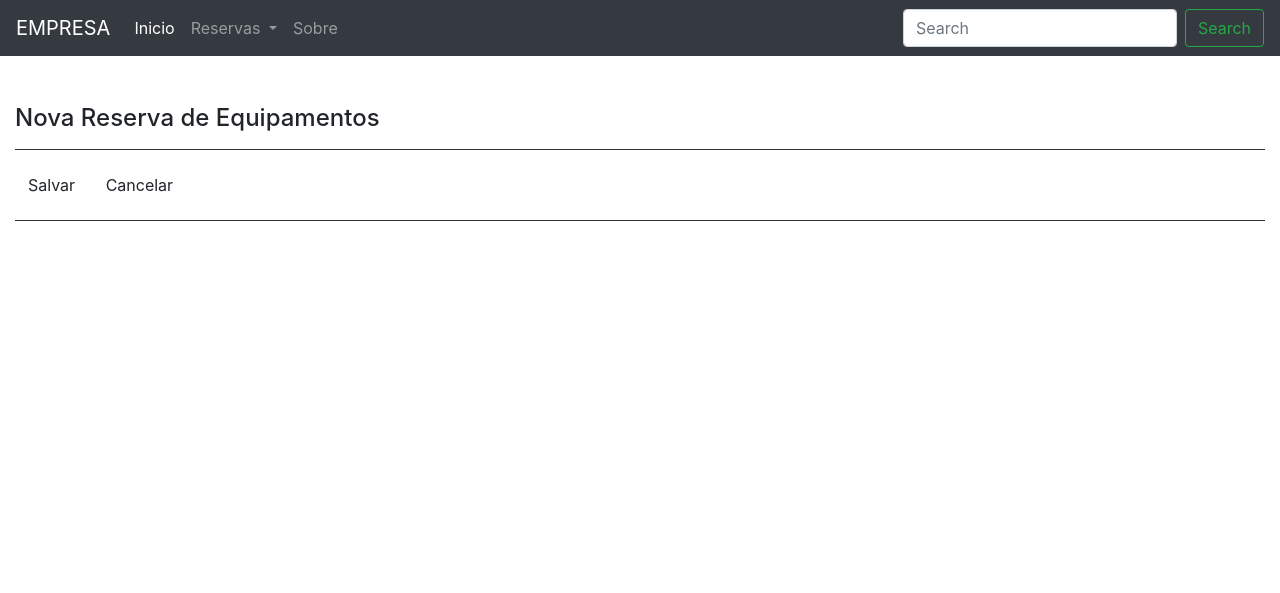
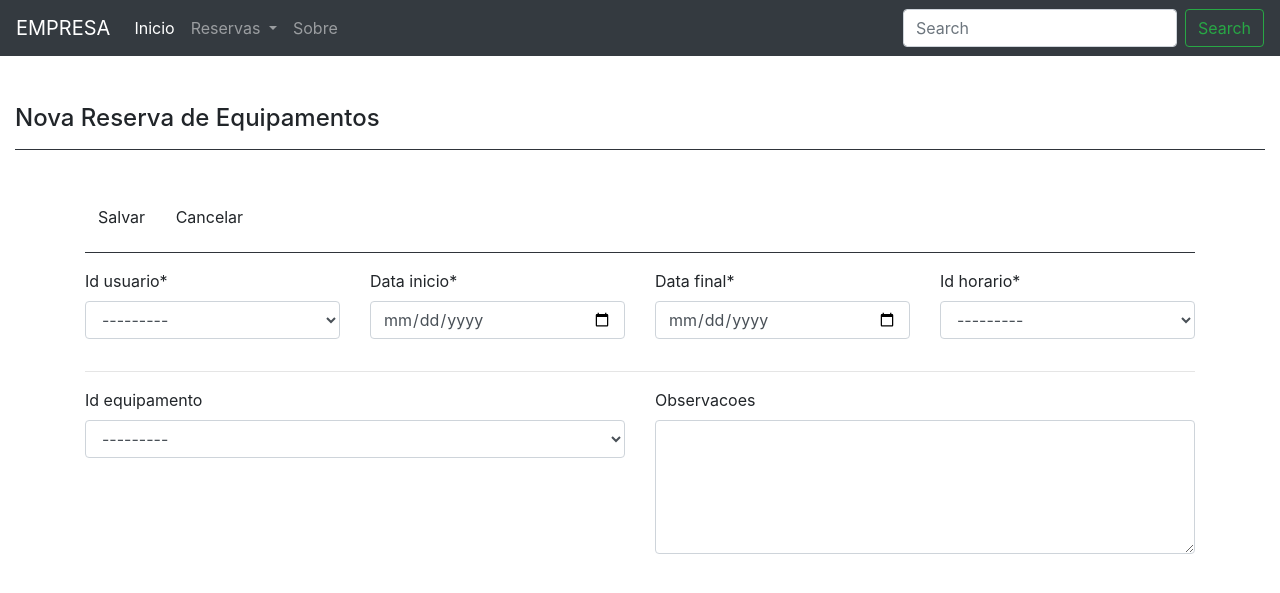
Before and after one commit to wbsartori/sistema-reservas, a Django app: page /equipamento/novo/ in a window 1280 px wide. Shown: the top 593 px of the page. Run offline with Django 3.2, Linux system fonts and the light colour scheme; data that the repository does not hold is empty; some libraries are stand-ins or nearby versions.

Commit message:
Criado forms de Equipamentos e ajustado o layout.

```diff
--- a/app/backend/models.py
+++ b/app/backend/models.py
@@ -7,6 +7,7 @@
 # Feel free to rename the models, but don't rename db_table values or field names.
 from django.db import models
 
+from datetime import datetime
 
 class AuthGroup(models.Model):
     name = models.CharField(unique=True, max_length=150)
@@ -142,7 +143,7 @@ class Departamentos(models.Model):
         return self.descricao
 
 
-class EmpDeFpartamento(models.Model):
+class EmpDepartamento(models.Model):
     id_departamento = models.ForeignKey('Departamentos', on_delete=models.CASCADE, db_column='id_departamento', blank=True, null=True)
     id_empresa = models.ForeignKey('EmpEmpresa', on_delete=models.CASCADE, db_column='id_empresa', blank=True, null=True)
     id_filial = models.ForeignKey('EmpFilial', on_delete=models.CASCADE, db_column='id_filial', blank=True, null=True)
@@ -328,3 +329,29 @@ class VeiculoTipoVeiculo(models.Model):
 
     def __str__(self):
         return self.descricao
+
+
+class Horario(models.Model):
+    descricao = models.CharField(max_length=10, blank=True, null=True)
+
+    class Meta:
+        managed = False
+        db_table = 'horario'
+
+    def __str__(self):
+        return self.descricao
+
+
+class Reserva(models.Model):
+    id_usuario = models.ForeignKey('AuthUser', models.DO_NOTHING, db_column='id_usuario')
+    data_inicio = models.DateField()
+    data_final = models.DateField()
+    id_horario = models.ForeignKey('Horario', models.DO_NOTHING, db_column='id_horario')
+    id_equipamento = models.ForeignKey('Equipamento', models.DO_NOTHING, db_column='id_equipamento', blank=True, null=True)
+    id_sala = models.ForeignKey('Sala', models.DO_NOTHING, db_column='id_sala', blank=True, null=True)
+    id_veiculo = models.ForeignKey('Veiculo', models.DO_NOTHING, db_column='id_veiculo', blank=True, null=True)
+    observacoes = models.CharField(max_length=255, blank=True, null=True)
+
+    class Meta:
+        managed = False
+        db_table = 'reserva'
--- /dev/null
+++ b/app/frontend/forms.py
@@ -0,0 +1,22 @@
+from django.forms import ModelForm
+from django import forms
+
+from backend.models import Reserva
+
+class DateInput(forms.DateInput):
+    input_type = 'date'
+
+class TextArea(forms.Textarea):
+    text_area = 'textarea'
+
+class ReservarEquipamentoForm(ModelForm):
+
+    class Meta:
+        model = Reserva
+        fields = ('id_usuario','data_inicio','data_final','id_horario','id_equipamento','id_sala','id_veiculo','observacoes')
+        date_input = DateInput()
+        widgets = {
+            'data_inicio' : DateInput(),
+            'data_final': DateInput(),
+            'observacoes': TextArea(attrs={'cols': 80, 'rows': 5})
+        }
--- a/app/frontend/templates/equipamentos/novo_equip.html
+++ b/app/frontend/templates/equipamentos/novo_equip.html
@@ -1,14 +1,62 @@
 {% extends 'layout.html'%}
+{% load crispy_forms_tags %}
+
 
 {% block content %}
     <h4 class="mt-5">Nova Reserva de Equipamentos</h4>
     <hr class="bg-dark">
-<a href="#" class="btn btn-padrao-reservas">Salvar</a>
-<a href="{% url 'equipamento' %}" class="btn btn-padrao-reservas">Cancelar</a>
-<hr class="bg-dark">
-<div class="container-fluid">
+<div class="container">
  <div class="row mt-5">
-
+     <div class="col-md-12">
+     <form>
+         <a href="#" class="btn btn-padrao-reservas">Salvar</a>
+        <a href="{% url 'equipamento' %}" class="btn btn-padrao-reservas">Cancelar</a>
+        <hr class="bg-dark">
+         <div class="row">
+             <div class="col-md-6">
+                 <div class="row">
+                     <div class="col-md-6">
+                         <div class="form-group">
+                            {{ form.id_usuario | as_crispy_field }}
+                        </div>
+                     </div>
+                     <div class="col-md-6">
+                        <div class="form-group">
+                            {{ form.data_inicio | as_crispy_field }}
+                        </div>
+                     </div>
+                 </div>
+             </div>
+              <div class="col-md-6">
+                 <div class="row">
+                     <div class="col-md-6">
+                         <div class="form-group">
+                            {{ form.data_final | as_crispy_field }}
+                        </div>
+                     </div>
+                    <div class="col-md-6">
+                         <div class="form-group">
+                            {{ form.id_horario | as_crispy_field }}
+                        </div>
+                     </div>
+                 </div>
+             </div>
+         </div>
+         <hr>
+         <div class="row">
+            <div class="col-md-6">
+                <div class="form-group">
+                    {{ form.id_equipamento | as_crispy_field }}
+                </div>
+            </div>
+             <div class="col-md-6">
+                <div class="form-group">
+                    {{ form.observacoes | as_crispy_field }}
+                </div>
+            </div>
+         </div>
+     </form>
+     </div>
  </div>
 </div>
 {% endblock %}
--- a/app/frontend/templates/layout.html
+++ b/app/frontend/templates/layout.html
@@ -1,4 +1,5 @@
 {% load static %}
+
 <?php
 session_start();
 ?>
--- a/app/frontend/views.py
+++ b/app/frontend/views.py
@@ -1,6 +1,7 @@
 from django.shortcuts import render
+from backend.models import Reserva
 
-# Create your views here.
+from .forms import ReservarEquipamentoForm
 
 def index(request):
     return render(request, 'home/index.html')
@@ -18,7 +19,15 @@ def multiplo(request):
     return render(request, 'reservas/multiplos.html')
 
 def novo_equip(request):
-    return render(request,'equipamentos/novo_equip.html')
+    form = ReservarEquipamentoForm(request.POST or None)
+    if form.is_valid():
+        form.save()
+
+    context = {
+        'form': form
+    }
+    return render(request,'equipamentos/novo_equip.html', context)
+
 
 def novo_sala(request):
     return render(request,'salas/novo_sala.html')
```
Also changed, not shown: app/app/settings.py (+11 -0 lines), app/backend/admin.py (+13 -6 lines).
